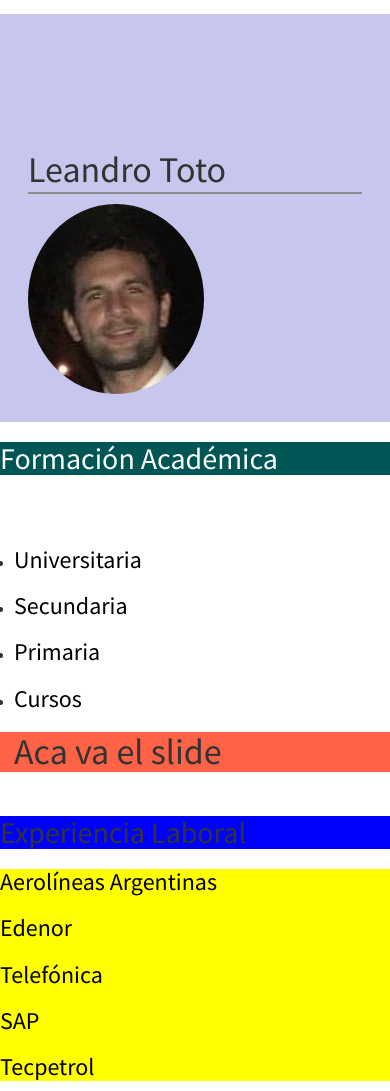
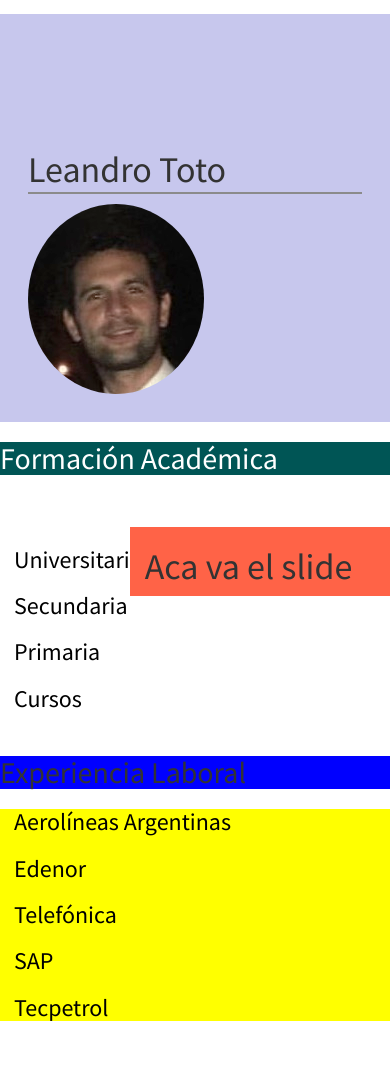
Before and after one commit to leandrototo/Proy-UTN, a plain HTML site: page index.html in a window 390 px wide. After the commit the page ends 1032 px from the top, so only its background shows below. Drawn offline with nearby package versions, Linux system fonts and the light colour scheme.

Commit message:
footer agregado

```diff
--- a/estilos.css
+++ b/estilos.css
@@ -33,6 +33,10 @@
     margin-top: 2em;
     padding: 1em;
 }
+.row2 ul{
+    list-style-type: none;
+
+}
 a:link {
     color: black;
 }
@@ -49,16 +53,21 @@ a:active {
     text-decoration: none;
 }
 
-.slide{
+.slide {
     background-color: tomato;
 }
-.experienc{
+.experienc {
+    margin-left: 1em;
+    margin-right: 1em;
     background-color: yellow;
 }
-.row3 h2{
+.experienc ul {
+    list-style-type: none;
+}
+.row3 h2 {
     background-color: blue;
 }
-.row15 h2{
+.row15 h2 {
     background-color: #055;
     color: white;
 }
@@ -71,7 +80,7 @@ a:active {
         margin: 0;
     }
     /* Encabezado CV */
-    .row1{
+    .row1 {
         margin-top: 1em;
         padding: 2em;
         background-color: rgba(100, 100, 204, 0.356)
@@ -91,12 +100,12 @@ a:active {
         margin-left: 0;
     }
 
-    .foto{
+    .foto {
         border-radius: 50%;
     }
 
     /* Datos del CV */
-    .row2{
+    .row2 {
         margin-top: 2em;
         padding: 1em;
     }
@@ -116,16 +125,16 @@ a:active {
         text-decoration: none;
     }
 
-    .slide{
+    .slide {
         background-color: tomato;
     }
-    .experienc{
+    .experienc {
         background-color: yellow;
     }
-    .row3 h2{
+    .row3 h2 {
         background-color: blue;
     }
-    .row15 h2{
+    .row15 h2 {
         background-color: #055;
         color: white;
     }
--- a/index.html
+++ b/index.html
@@ -33,7 +33,7 @@
             </div>
         </div>
         <div class="row row2">
-            <div class="col-md-4 formac">
+            <div class="col-md-4 col-sm-4 col-xs-4 formac">
                 <ul class="lista-estudios" >
                     <li>
                         <a href="#">
@@ -57,7 +57,7 @@
                     </li>
                 </ul>
             </div>
-            <div class="col-md-8 slide">
+            <div class="col-md-6 col-sm-8 col-xs-8 slide">
                 <h1>Aca va el slide</h1>
             </div>
         </div>
@@ -75,6 +75,11 @@
                 </ul>
             </div>
         </div>
+        <div class="row footer">
+            <footer class="col-md-12 col-sm-12 col-xs-12 pie">
+
+            </footer>
+        </div>
         <!-- Fin del div container -->
     </div>
 <script src="https://code.jquery.com/jquery-3.2.1.slim.min.js" integrity="sha384-KJ3o2DKtIkvYIK3UENzmM7KCkRr/rE9/Qpg6aAZGJwFDMVNA/GpGFF93hXpG5KkN" crossorigin="anonymous"></script>
```
